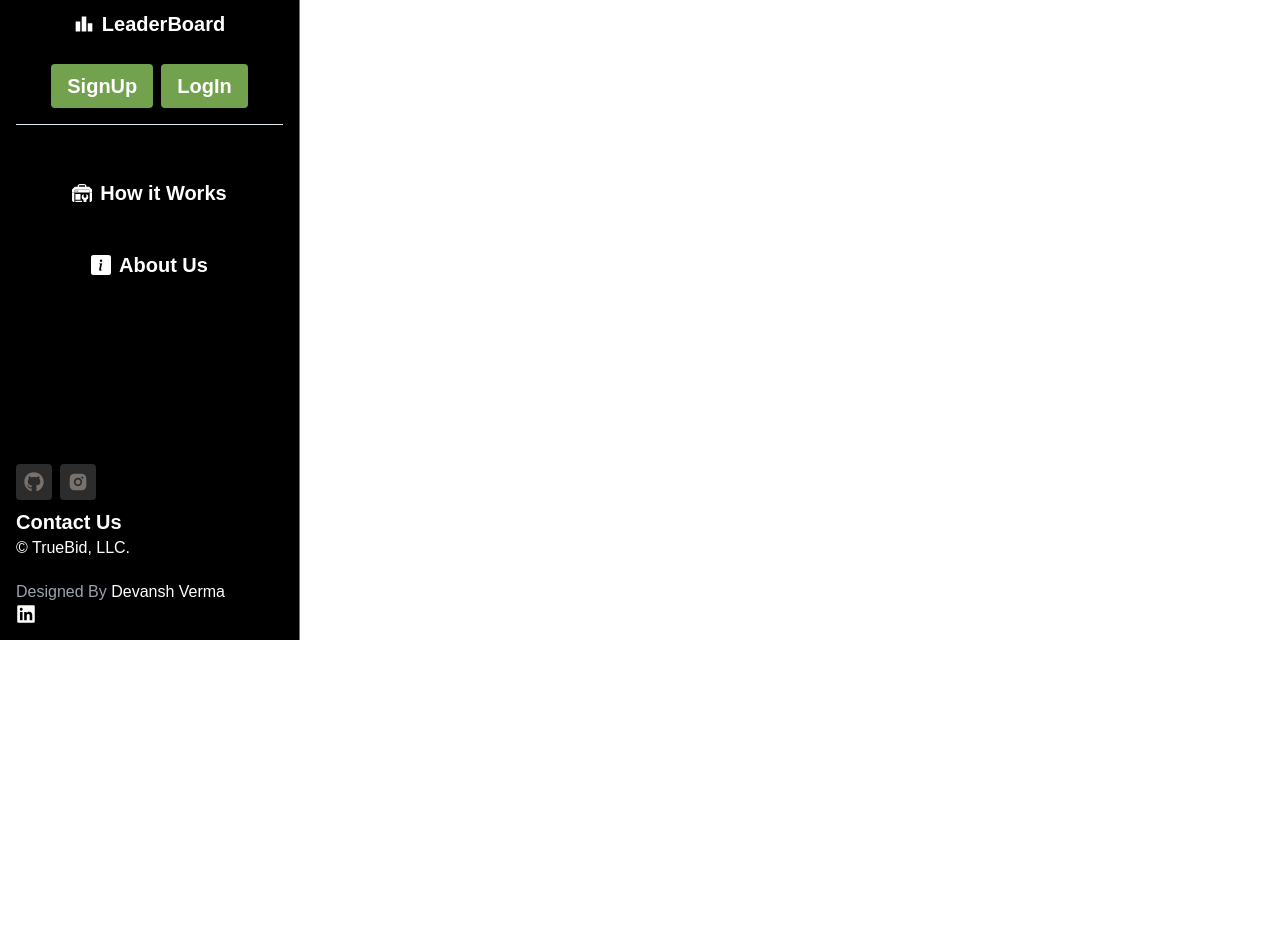
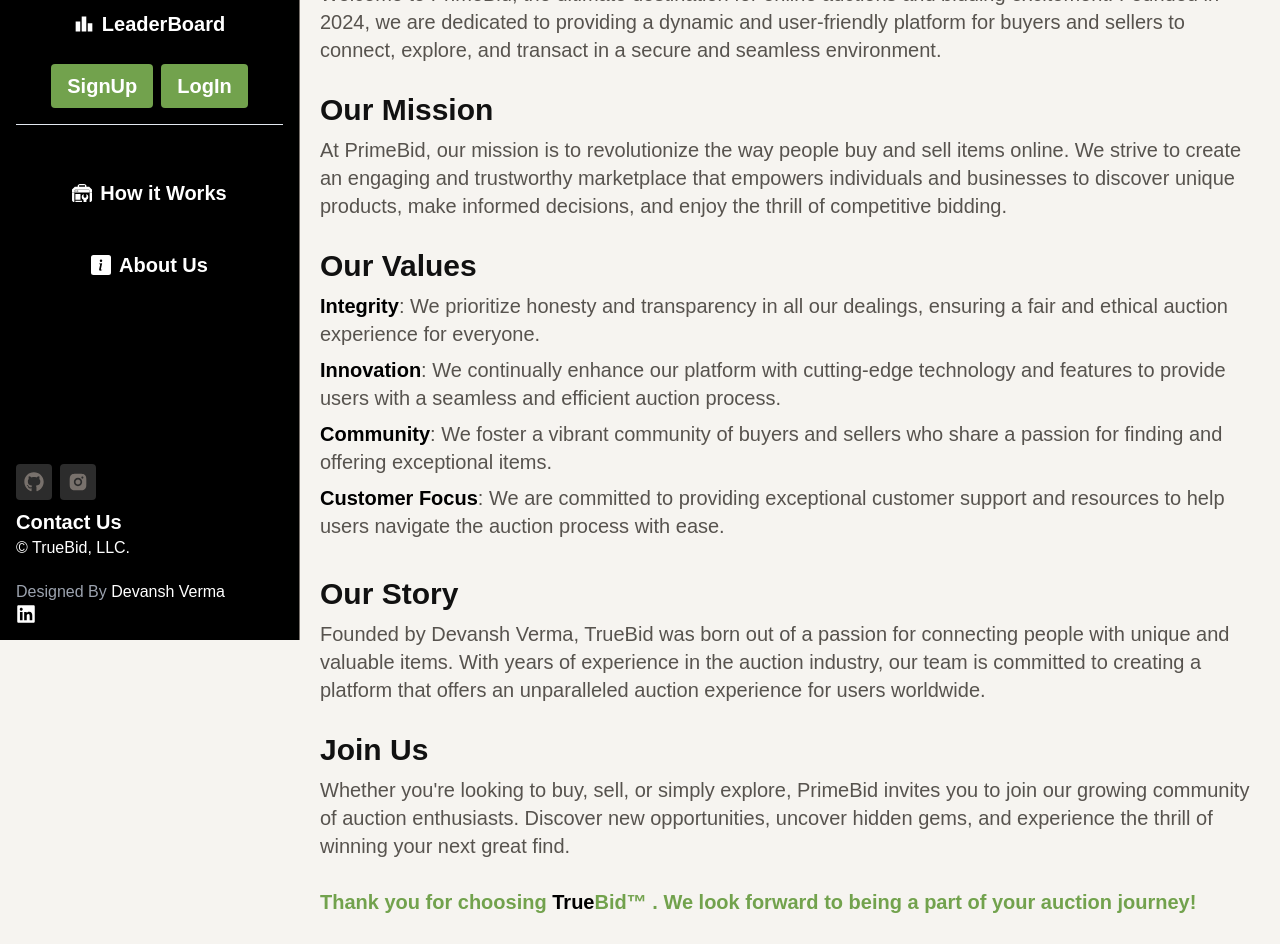
Before and after one commit to devanshV18/TrueBid, a React (Vite) app in the folder client/: page /about in a window 1280 px wide. Shown: the part 160-1104 px from the top of the page. Before the commit the page ends 800 px from the top, so only its background shows below. Built offline with nearby package versions, Linux system fonts and the light colour scheme; no server answers.

Commit message:
done with static pages

```diff
--- a/client/src/App.jsx
+++ b/client/src/App.jsx
@@ -10,6 +10,8 @@
 import { useDispatch } from 'react-redux';
 import { fetchUser } from './store/slices/userSlice';
 import { useEffect } from 'react';
+import HowItWorks from './pages/HowItWorks';
+import About from './pages/About';
 
 const App = () => {
   const dispatch = useDispatch()
@@ -27,6 +29,8 @@
         <Route path='/sign-up' element = {<Signup/>}/>
         <Route path='/login' element = {<Login/>}/>
         <Route path='/submit-commission' element = {<SubmitCommission/>}/>
+        <Route path='/how-it-works-info' element = {<HowItWorks/>}/>
+        <Route path='/about' element = {<About/>}/>
       </Routes>
       <ToastContainer position='top-right'/>
     </Router>
--- /dev/null
+++ b/client/src/pages/About.jsx
@@ -0,0 +1,122 @@
+import React from "react";
+
+const About = () => {
+  const values = [
+    {
+      id: 1,
+      title: "Integrity",
+      description:
+        "We prioritize honesty and transparency in all our dealings, ensuring a fair and ethical auction experience for everyone.",
+    },
+    {
+      id: 2,
+      title: "Innovation",
+      description:
+        "We continually enhance our platform with cutting-edge technology and features to provide users with a seamless and efficient auction process.",
+    },
+    {
+      id: 3,
+      title: "Community",
+      description:
+        "We foster a vibrant community of buyers and sellers who share a passion for finding and offering exceptional items.",
+    },
+    {
+      id: 4,
+      title: "Customer Focus",
+      description:
+        "We are committed to providing exceptional customer support and resources to help users navigate the auction process with ease.",
+    },
+  ];
+
+  return (
+    <>
+      <section className="w-full ml-0 m-0 h-fit px-5 pt-20 lg:pl-[320px] gap-7 flex flex-col min-h-screen py-4 justify-center">
+        <div>
+          <h1
+            className={`text-[#72a24d] text-2xl font-bold mb-8 min-[480px]:text-4xl md:text-6xl xl:text-xl 2xl:text-6xl`}
+          >
+            About Us
+          </h1>
+          <p className="text-xl text-stone-600">
+            Welcome to PrimeBid, the ultimate destination for online auctions
+            and bidding excitement. Founded in 2024, we are dedicated to
+            providing a dynamic and user-friendly platform for buyers and
+            sellers to connect, explore, and transact in a secure and seamless
+            environment.
+          </p>
+        </div>
+        <div>
+          <h3
+            className={`text-[#111] text-xl font-semibold mb-2 min-[480px]:text-xl md:text-2xl lg:text-3xl`}
+          >
+            Our Mission
+          </h3>
+          <p className="text-xl text-stone-600">
+            At PrimeBid, our mission is to revolutionize the way people buy and
+            sell items online. We strive to create an engaging and trustworthy
+            marketplace that empowers individuals and businesses to discover
+            unique products, make informed decisions, and enjoy the thrill of
+            competitive bidding.
+          </p>
+        </div>
+        <div>
+          <h3
+            className={`text-[#111] text-xl font-semibold mb-2 min-[480px]:text-xl md:text-2xl lg:text-3xl`}
+          >
+            Our Values
+          </h3>
+          <ul className="list-inside">
+            {values.map((element) => {
+              return (
+                <li className="text-xl text-stone-600 mb-2" key={element.id}>
+                  <span className="text-black font-bold">{element.title}</span>:{" "}
+                  {element.description}
+                </li>
+              );
+            })}
+          </ul>
+        </div>
+        <div>
+          <h3
+            className={`text-[#111] text-xl font-semibold mb-2 min-[480px]:text-xl md:text-2xl lg:text-3xl`}
+          >
+            Our Story
+          </h3>
+          <p className="text-xl text-stone-600">
+            Founded by Devansh Verma, TrueBid was born out of a passion for
+            connecting people with unique and valuable items. With years of
+            experience in the auction industry, our team is committed to
+            creating a platform that offers an unparalleled auction experience
+            for users worldwide.
+          </p>
+        </div>
+        <div>
+          <h3
+            className={`text-[#111] text-xl font-semibold mb-2 min-[480px]:text-xl md:text-2xl lg:text-3xl`}
+          >
+            Join Us
+          </h3>
+          <p className="text-xl text-stone-600">
+            Whether you're looking to buy, sell, or simply explore, PrimeBid
+            invites you to join our growing community of auction enthusiasts.
+            Discover new opportunities, uncover hidden gems, and experience the
+            thrill of winning your next great find.
+          </p>
+        </div>
+        <div>
+          <p className="text-[#72a24d] text-xl font-bold mb-3">
+            Thank you for choosing <span className='text-xl text-black font-extrabold'>
+                True
+            </span>
+            <span className='text-xl text-[#72a24d] font-extrabold'>
+                Bid™
+            </span>{' '}. We look forward to being a part of
+            your auction journey!
+          </p>
+        </div>
+      </section>
+    </>
+  );
+};
+
+export default About;
--- /dev/null
+++ b/client/src/pages/HowItWorks.jsx
@@ -0,0 +1,95 @@
+import React from 'react'
+import {
+    FaUser,
+    FaGavel,
+    FaEnvelope,
+    FaDollarSign,
+    FaFileInvoice,
+    FaRedo,
+  } from "react-icons/fa";
+
+const HowItWorks = () => {
+
+    const steps = [
+        {
+          icon: <FaUser />,
+          title: "User Registration",
+          description:
+            "Users must register or log in to perform operations such as posting auctions, bidding on items, accessing the dashboard, and sending payment proof.",
+        },
+        {
+          icon: <FaGavel />,
+          title: "Role Selection",
+          description:
+            'Users can register as either a "Bidder" or "Auctioneer." Bidders can bid on items, while Auctioneers can post items.',
+        },
+        {
+          icon: <FaEnvelope />,
+          title: "Winning Bid Notification",
+          description:
+            "After winning an item, the highest bidder will receive an email with the Auctioneer's payment method information, including bank transfer or UPI.",
+        },
+        {
+          icon: <FaDollarSign />,
+          title: "Commission Payment",
+          description:
+            "If the Bidder pays and purchases the item, the Auctioneer must pay 5% of that payment to the platform. If the auctioneer fails to pay the commission, the auctioneer cannot post any further item for auctions.Also the terms and conditions allows the platform to pursue a legal proceeding against the person.",
+        },
+        {
+          icon: <FaFileInvoice />,
+          title: "Proof of Payment",
+          description:
+            "The platform receives payment proof as a screenshot and the total amount sent. Once approved by the Administrator, the unpaid commission of the Auctioneer will be adjusted accordingly.",
+        },
+        {
+          icon: <FaRedo />,
+          title: "Reposting Items",
+          description:
+            "If the Bidder does not pay, the Auctioneer can republish the item without any additional cost.",
+        },
+      ];
+
+  return (
+    <>
+    <section className="w-full ml-0 m-0 h-fit px-5 pt-20 lg:pl-[320px] flex flex-col min-h-screen py-4 justify-center">
+        <h1
+        className={`text-black text-2xl font-extrabold mb-8 min-[480px]:text-4xl md:text-6xl xl:text-7xl 2xl:text-6xl`}
+        >
+            Discover How{' '}
+            <span className='text-7xl text-black font-extrabold'>
+                True
+            </span>
+            <span className='text-7xl text-[#72a24d] font-extrabold'>
+                Bid™
+            </span>{' '}
+            Operates
+        </h1>
+
+        <div className="flex flex-col gap-4 my-5">
+          {steps.map((element, index) => {
+            return (
+              <div
+                key={index}
+                className="bg-white rounded-md p-2 lg:p-5 flex flex-col gap-2 group hover:bg-black transition-all duration-300"
+              >
+                <div className="bg-black text-white p-3 text-xl rounded-full w-fit group-hover:bg-[#72a24d] transition-all duration-300">
+                  {element.icon}
+                </div>
+                <h3
+                  className={`text-[#72a24d] text-xl font-semibold mb-2 min-[480px]:text-xl md:text-2xl lg:text-3xl`}
+                >
+                  {element.title}
+                </h3>
+                <p className="text-xl text-stone-700 group-hover:text-[#fff] transition-all duration-300">
+                  {element.description}
+                </p>
+              </div>
+            );
+          })}
+        </div>
+      </section>
+    </>
+  )
+}
+
+export default HowItWorks
```
